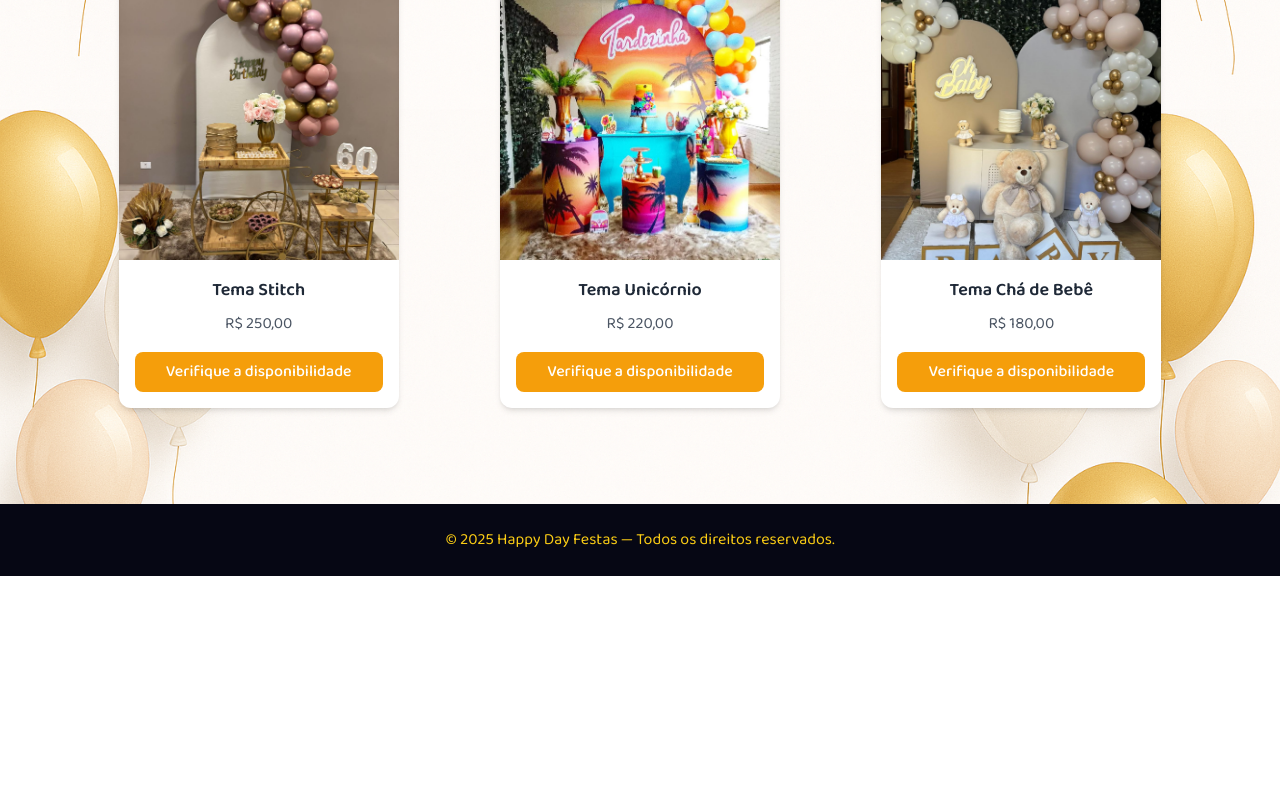
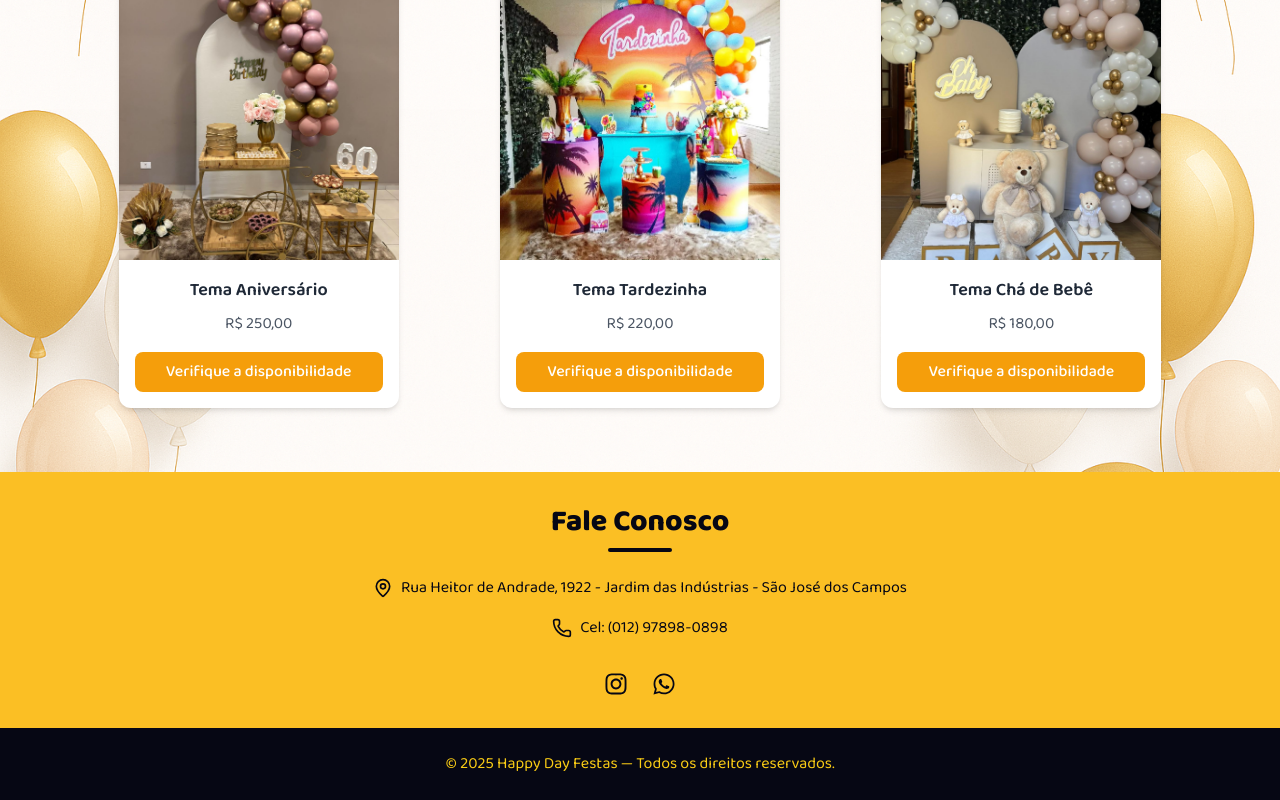
Before and after one commit to raphaelgarcia7/happy-day-web, a Next.js app: page / in a window 1280 px wide. Shown: the part 744-1544 px from the top of the page. Before the commit the page ends 1320 px from the top, so only its background shows below. Built offline with nearby package versions, Linux system fonts and the light colour scheme.

Commit message:
feat: implementa área de fale conosco

```diff
--- a/package.json
+++ b/package.json
@@ -13,6 +13,7 @@
     "next": "15.5.2",
     "react": "19.1.0",
     "react-dom": "19.1.0",
+    "react-icons": "^5.5.0",
     "swiper": "^12.0.1"
   },
   "devDependencies": {
--- a/src/components/Footer.tsx
+++ b/src/components/Footer.tsx
@@ -1,4 +1,6 @@
 import { Baloo_2 } from "next/font/google";
+import { MapPin, Phone, Mail } from "lucide-react";
+import { FaWhatsapp, FaInstagram } from "react-icons/fa"; // ícones oficiais
 
 const baloo = Baloo_2({
   weight: ["400", "500", "600", "700", "800"],
@@ -7,13 +9,61 @@ const baloo = Baloo_2({
 
 export default function Footer() {
   return (
+    <>
+      {/* Área de Contato */}
+      <section
+        className={`${baloo.className} bg-amber-400 text-[#060714] py-8 px-4 sm:px-8`}
+      >
+        <h2 className="text-center mb-6">
+          <span className="block text-2xl sm:text-3xl font-extrabold">
+            Fale Conosco
+          </span>
+          <span className="block w-12 sm:w-16 h-1 bg-[#060714] mx-auto mt-2 rounded"></span>
+        </h2>
+
+        <div className="max-w-3xl mx-auto flex flex-col gap-4 text-center text-sm sm:text-base">
+          <p className="flex items-center justify-center gap-2">
+            <MapPin className="w-5 h-5" />
+            Rua Heitor de Andrade, 1922 - Jardim das Indústrias -
+            São José dos Campos
+          </p>
+
+          <p className="flex items-center justify-center gap-2">
+            <Phone className="w-5 h-5" />
+            Cel: (012) 97898-0898
+          </p>
+
+          {/* Redes sociais */}
+          <div className="flex justify-center gap-6 mt-4">
+            <a
+              href="https://instagram.com/happydayyfestas"
+              target="_blank"
+              rel="noopener noreferrer"
+              className="hover:text-white transition"
+            >
+              <FaInstagram className="w-6 h-6" />
+            </a>
+            <a
+              href="https://wa.me/55012978980898"
+              target="_blank"
+              rel="noopener noreferrer"
+              className="hover:text-white transition"
+            >
+              <FaWhatsapp className="w-6 h-6" />
+            </a>
+          </div>
+        </div>
+      </section>
+
+      {/* Rodapé */}
       <footer
-      className={`${baloo.className} bg-[#060714] text-yellow-400 text-center py-3 sm:py-6 mt-8 text-sm sm:text-base`}
+        className={`${baloo.className} bg-[#060714] text-yellow-400 text-center py-3 sm:py-6 text-sm sm:text-base`}
       >
         <p>
           © {new Date().getFullYear()} Happy Day Festas — Todos os direitos
           reservados.
         </p>
       </footer>
+    </>
   );
 }
--- a/src/components/Main.tsx
+++ b/src/components/Main.tsx
@@ -12,13 +12,13 @@ interface CatalogItem {
 const items: CatalogItem[] = [
   {
     id: 1,
-    title: "Tema Stitch",
+    title: "Tema Aniversário",
     price: "R$ 250,00",
     image: "/temas/60anos.jpg",
   },
   {
     id: 2,
-    title: "Tema Unicórnio",
+    title: "Tema Tardezinha",
     price: "R$ 220,00",
     image: "/temas/tardezinha.jpg",
   },
```
Also changed, not shown: 1 other file (tests, documents, lock files or other folders). Lines whose indentation alone changed are shown as unchanged.
